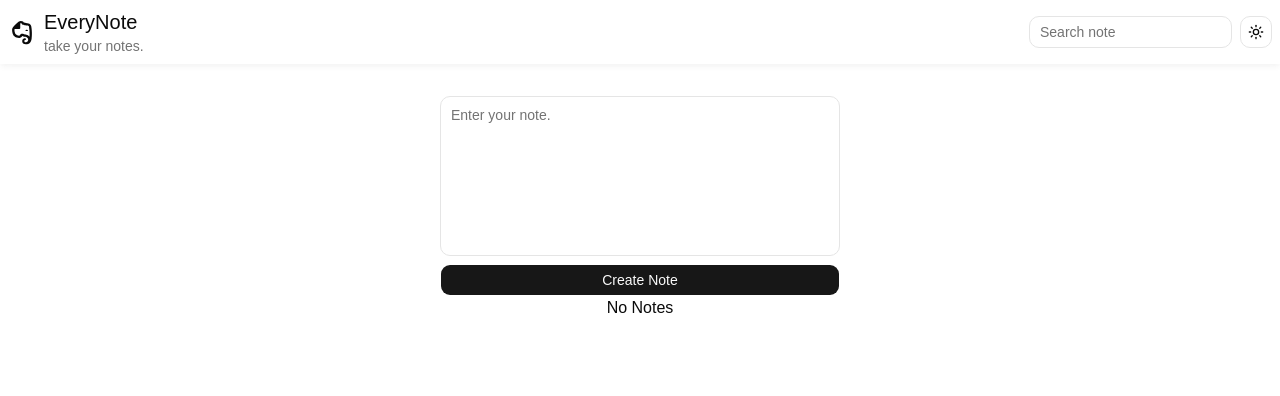
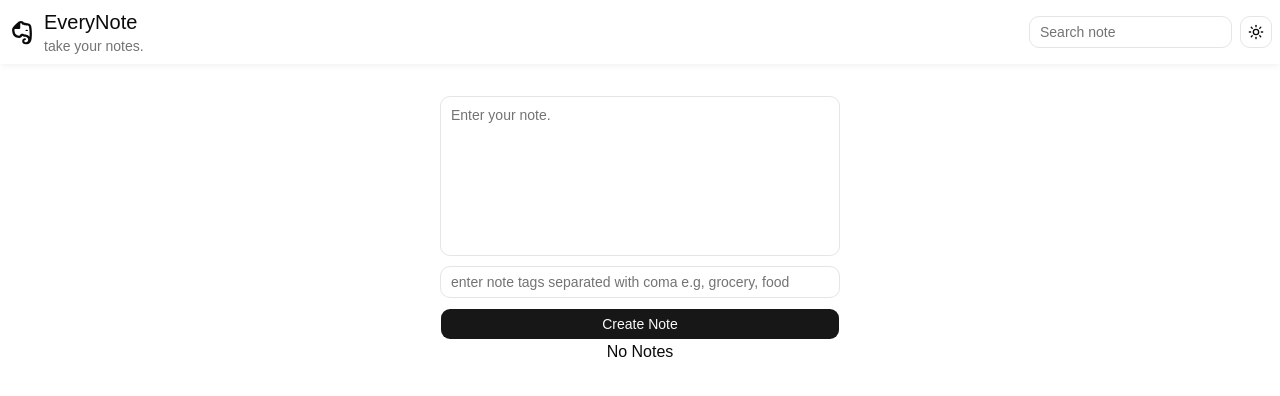
Before and after one commit to bingecoder89/notes-app, a React (Vite) app: page / in a window 1280 px wide. Shown: the top 396 px of the page. Built offline with nearby package versions, Linux system fonts and the light colour scheme.

Commit message:
feat: add note tags feature

```diff
--- a/src/App.jsx
+++ b/src/App.jsx
@@ -17,6 +17,7 @@
   const [editId, setEditId] = useState("");
   const [editText, setEditText] = useState("");
   const [isModalOpen, setIsModalOpen] = useState(false);
+  const [tagsInput, setTagsInput] = useState("");
 
   useEffect(() => {
     localStorage.setItem("notes", JSON.stringify(notes));
@@ -30,10 +31,6 @@
     return () => clearTimeout(timer);
   }, [searchText]);
 
-  const captureNote = (e) => {
-    setNote(e.target.value);
-  };
-
   const handleSearch = (e) => {
     setSearchtext(e.target.value);
   };
@@ -43,12 +40,14 @@
     const newNote = {
       id: uuidv4(),
       note: note,
+      tags: tagsInput,
       pinned: false,
       createdAt: Date.now(),
     };
 
     setNotes([...notes, newNote]);
     setNote("");
+    setTagsInput("");
   };
 
   const deleteNote = (id) => {
@@ -108,7 +107,9 @@
         <div className="flex flex-col items-center">
           <MakeNote
             note={note}
-            captureNote={captureNote}
+            setNote={setNote}
+            tagsInput={tagsInput}
+            setTagsInput={setTagsInput}
             createNote={createNote}
           />
           <NotesList
--- a/src/components/MakeNote.jsx
+++ b/src/components/MakeNote.jsx
@@ -1,17 +1,23 @@
 import React from "react";
 import { Button } from "./ui/button";
 import { Textarea } from "@/components/ui/textarea";
+import { Input } from "@/components/ui/input";
 
-function MakeNote({ note, captureNote, createNote }) {
+function MakeNote({ note, setNote, tagsInput, setTagsInput, createNote }) {
   return (
-    <div className="flex flex-col items-center pt-8">
+    <div className="flex flex-col items-center pt-8 gap-2.5">
       <Textarea
         placeholder="Enter your note."
         value={note}
-        onChange={captureNote}
+        onChange={(e) => setNote(e.target.value)}
         className="h-40 w-100 resize-none max-sm:w-70"
       />
-      <Button onClick={createNote} className="w-100 max-sm:w-70 mt-2">
+      <Input
+        placeholder="enter note tags separated with coma e.g, grocery, food"
+        value={tagsInput}
+        onChange={(e) => setTagsInput(e.target.value)}
+      />
+      <Button onClick={createNote} className="w-100 max-sm:w-70">
         Create Note
       </Button>
     </div>
--- a/src/components/NoteCard.jsx
+++ b/src/components/NoteCard.jsx
@@ -15,6 +15,8 @@
   CardHeader,
   CardTitle,
 } from "@/components/ui/card";
+
+import { Badge } from "@/components/ui/badge";
 
 export function NoteCard({
   note,
@@ -57,6 +59,13 @@
         <CardDescription className="text-xs">
           created at: {formatDate(note.createdAt)}
         </CardDescription>
+        {!note.tags.trim() ? null : (
+          <div className="flex flex-wrap items-center gap-1">
+            {note.tags.split(",").map((tag) => (
+              <Badge>{tag.trim()}</Badge>
+            ))}
+          </div>
+        )}
       </CardHeader>
       <CardContent>
         <div
--- /dev/null
+++ b/src/components/ui/badge.jsx
@@ -0,0 +1,47 @@
+import * as React from "react"
+import { cva } from "class-variance-authority";
+import { Slot } from "radix-ui"
+
+import { cn } from "@/lib/utils"
+
+const badgeVariants = cva(
+  "group/badge inline-flex h-5 w-fit shrink-0 items-center justify-center gap-1 overflow-hidden rounded-4xl border border-transparent px-2 py-0.5 text-xs font-medium whitespace-nowrap transition-all focus-visible:border-ring focus-visible:ring-[3px] focus-visible:ring-ring/50 has-data-[icon=inline-end]:pr-1.5 has-data-[icon=inline-start]:pl-1.5 aria-invalid:border-destructive aria-invalid:ring-destructive/20 dark:aria-invalid:ring-destructive/40 [&>svg]:pointer-events-none [&>svg]:size-3!",
+  {
+    variants: {
+      variant: {
+        default: "bg-primary text-primary-foreground [a]:hover:bg-primary/80",
+        secondary:
+          "bg-secondary text-secondary-foreground [a]:hover:bg-secondary/80",
+        destructive:
+          "bg-destructive/10 text-destructive focus-visible:ring-destructive/20 dark:bg-destructive/20 dark:focus-visible:ring-destructive/40 [a]:hover:bg-destructive/20",
+        outline:
+          "border-border text-foreground [a]:hover:bg-muted [a]:hover:text-muted-foreground",
+        ghost:
+          "hover:bg-muted hover:text-muted-foreground dark:hover:bg-muted/50",
+        link: "text-primary underline-offset-4 hover:underline",
+      },
+    },
+    defaultVariants: {
+      variant: "default",
+    },
+  }
+)
+
+function Badge({
+  className,
+  variant = "default",
+  asChild = false,
+  ...props
+}) {
+  const Comp = asChild ? Slot.Root : "span"
+
+  return (
+    <Comp
+      data-slot="badge"
+      data-variant={variant}
+      className={cn(badgeVariants({ variant }), className)}
+      {...props} />
+  );
+}
+
+export { Badge, badgeVariants }
```
